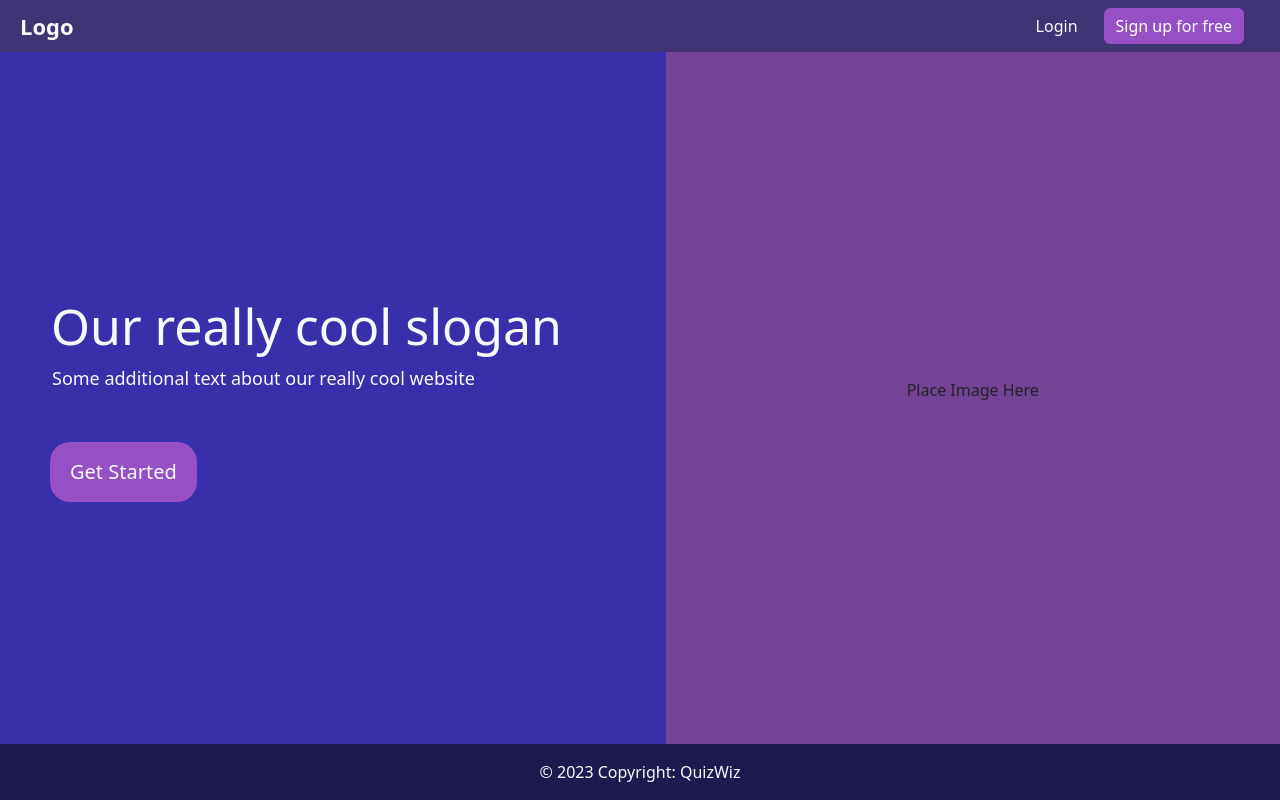
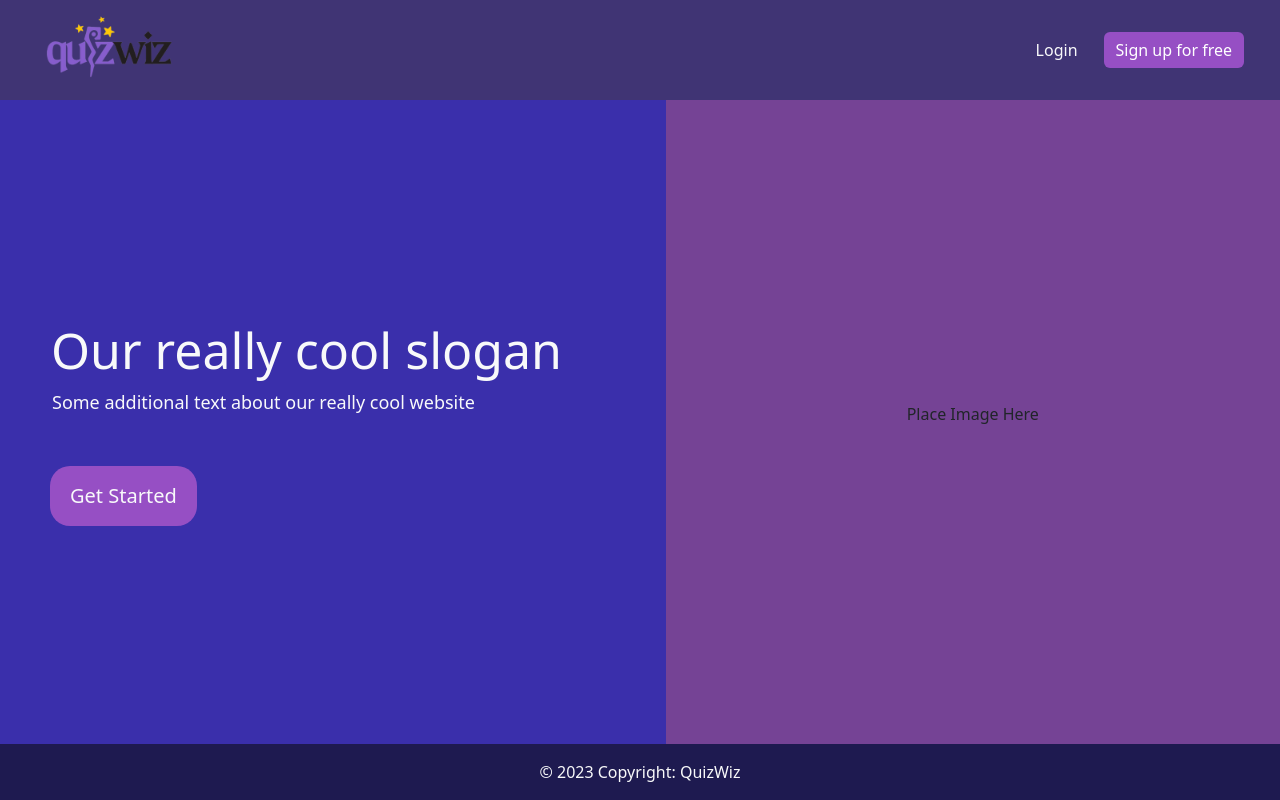
Before and after one commit to jsbyrd/cop4331-27-large-project, a React (Create React App) app in the folder frontend/: page / in a window 1280 px wide. Built offline with nearby package versions, Linux system fonts and the light colour scheme.

Commit message:
Added logo to default page.

```diff
--- a/frontend/src/components/Default.css
+++ b/frontend/src/components/Default.css
@@ -1,11 +1,16 @@
+.navbar-custom
+{
+  height:100px;
+}
+
 #default-header-navbar {
   background-color: rgba(64, 52, 116);
 }
 
 #default-header-logo {
-  font-size: 22px;
-  font-weight: bold;
   margin-left: 10px;
+  width:200px;
+  height:200px;
 }
 
 #default-header-login-btn {
--- a/frontend/src/components/DefaultHeader.js
+++ b/frontend/src/components/DefaultHeader.js
@@ -1,4 +1,5 @@
 import React from 'react';
+import logo from './images/logo.png'
 
 const DefaultHeader = () => {
 
@@ -12,8 +13,8 @@ const DefaultHeader = () => {
 
   return (
     <header className='position-sticky top-0'>
-      <nav className="navbar navbar-expand-lg d-flex flex-nowrap justify-content-between w-100" id='default-header-navbar'>
-        <a className="nav-link text-light" id='default-header-logo' href="/" style={{marginLeft: "20px"}}>Logo</a>
+      <nav className="navbar navbar-expand-lg d-flex flex-nowrap justify-content-between w-100 navbar-custom" id='default-header-navbar'>
+        <img id='default-header-logo' src={logo}/>
         <div className="d-flex align-items-center" style={{marginRight: "20px"}}>
           <button type="button" className="btn px-3 text-light" id='default-header-login-btn' onClick={goToLogin}>
             Login
```
Also changed, not shown: frontend/src/components/images/logo.png (added).
